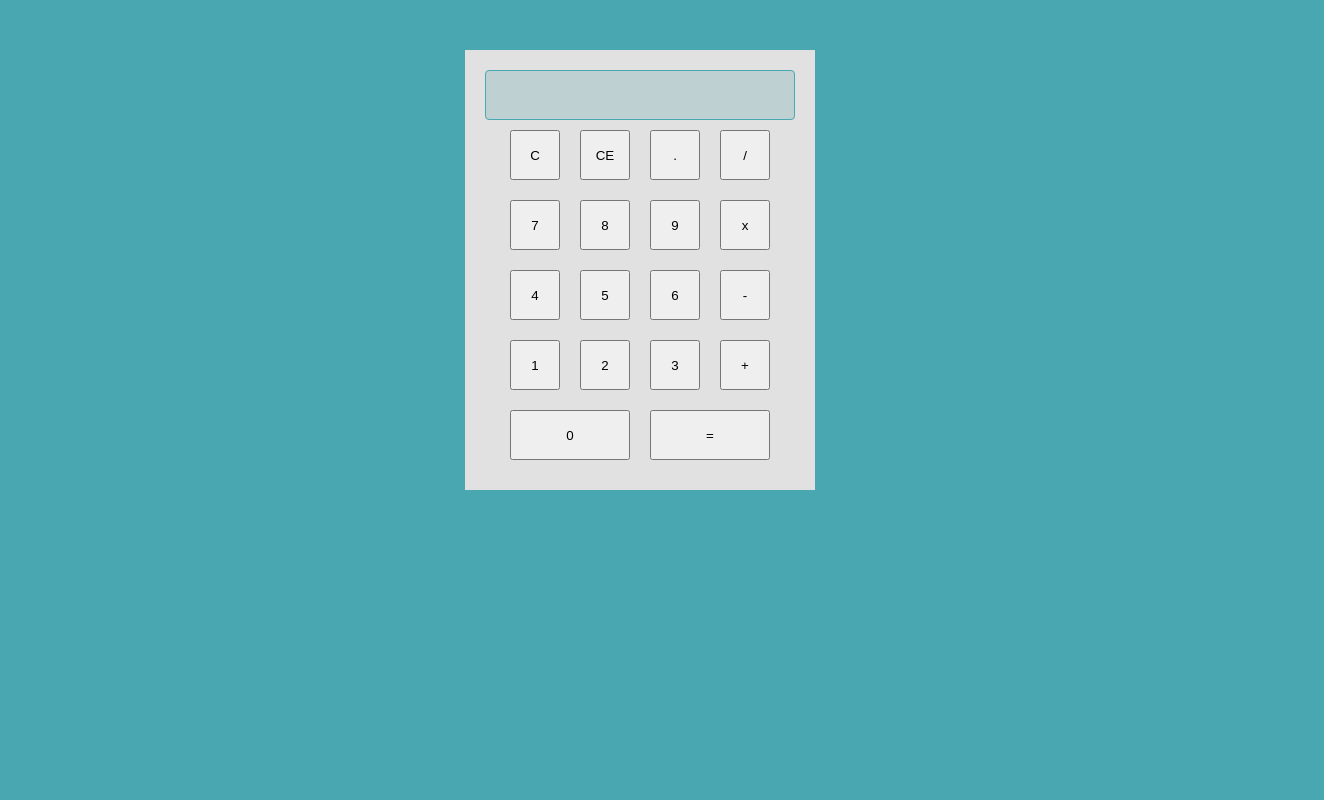
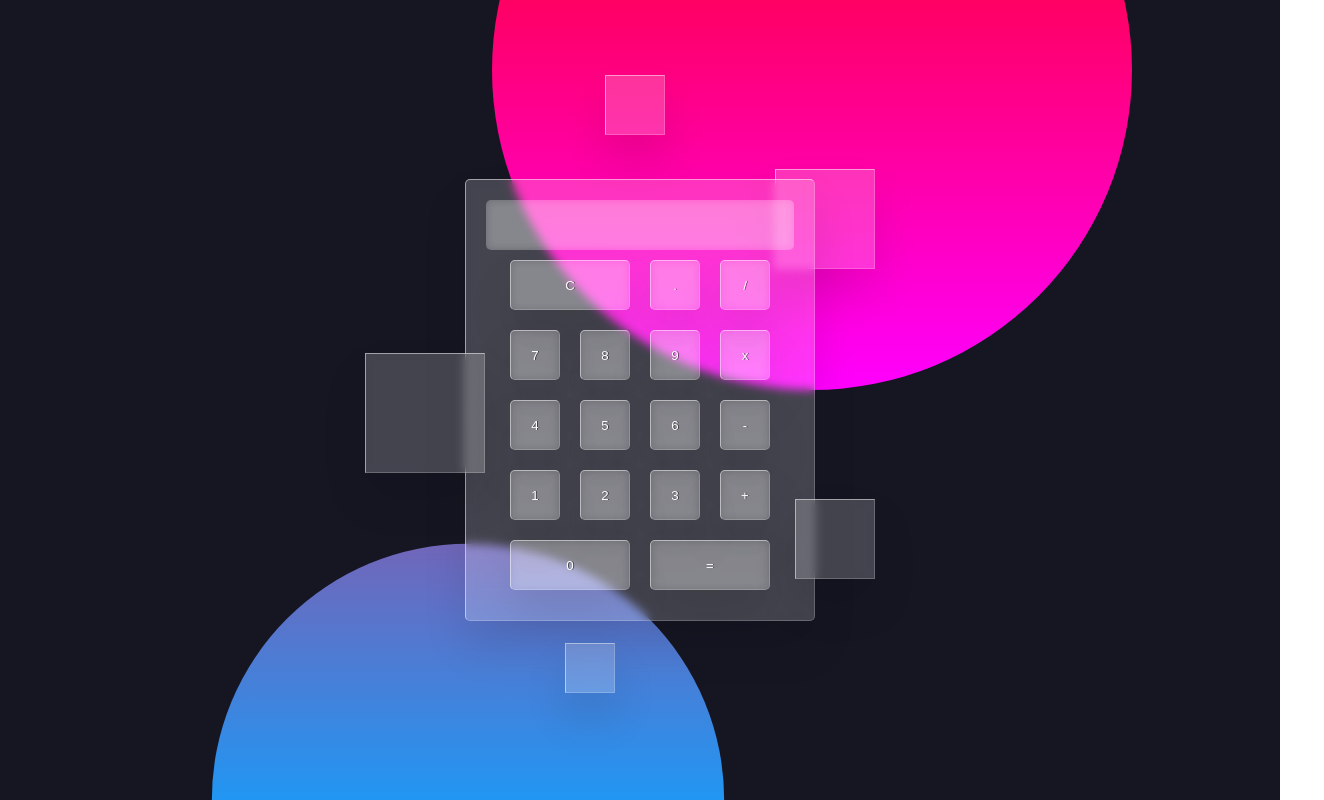
Before and after one commit to estefaneluz/calculadoraJS, a plain HTML site: page index.html in a window 1280 px wide. Shown: the whole page, 1324 px wide, since content can reach past the window. Drawn offline with Linux system fonts and the light colour scheme.

Commit message:
aplicando glassmorphism

```diff
--- /dev/null
+++ b/css/style copy.css
@@ -0,0 +1,119 @@
+/* ESTILOS GERAIS */
+* {
+  box-sizing: border-box;
+  margin: 0;
+  padding: 0;
+  outline: 0;
+}
+
+body {
+  /* background-color: #48a7b1; */
+  overflow: hidden;
+  color: white;
+}
+
+/* BACKGROUND */
+
+section {
+  display: flex;
+  flex-direction: column;
+  min-height: 100vh;
+  align-items: center;
+  justify-content: center;
+  background: linear-gradient(to bottom, #f1f4f9, #dff1ff);
+}
+
+section .color {
+  position: absolute;
+  filter: blur(150px);
+}
+
+section .color:nth-child(1) {
+  top: -350px;
+  width: 600px;
+  height: 600px;
+  background: #ff359b;
+}
+
+section .color:nth-child(2) {
+  bottom: -150px;
+  left: 100px;
+  width: 500px;
+  height: 700px;
+  background: #48a7b1;
+}
+
+section .color:nth-child(3) {
+  bottom: 50px;
+  right: 100px;
+  width: 300px;
+  height: 300px;
+  background: #7104ff;
+}
+
+/* CALCULADORA */
+
+.calculadora,
+.container-output {
+  display: flex;
+  flex-direction: column;
+  border-radius: 5px;
+  background-color: rgba(255, 255, 255, 0.2);
+  backdrop-filter: blur(5px);
+}
+
+.calculadora {
+  position: relative;
+  width: 350px;
+  /* background-color: #e1e1e1; */
+  align-items: center;
+  padding: 20px;
+  box-shadow: 0 25px 45px rgba(0, 0, 0, 0.1);
+  border: 1px solid rgba(255, 255, 255, 0.5);
+  border-right: 1px solid rgba(255, 255, 255, 0.2);
+  border-bottom: 1px solid rgba(255, 255, 255, 0.2);
+}
+
+.container-output {
+  width: 100%;
+  height: 50px;
+  justify-content: center;
+}
+
+.container-output p {
+  text-align: right;
+  padding: 10px;
+  overflow: hidden;
+}
+
+.botoes {
+  display: flex;
+  width: 100%;
+  flex-direction: row;
+  flex-wrap: wrap;
+  justify-content: center;
+}
+
+button {
+  width: 50px;
+  height: 50px;
+  margin: 10px;
+  border-radius: 5px;
+  background-color: rgba(255, 255, 255, 0.1);
+  backdrop-filter: blur(5px);
+  border: none;
+  color: white;
+  border: 1px solid rgba(255, 255, 255, 0.5);
+  border-right: 1px solid rgba(255, 255, 255, 0.2);
+  border-bottom: 1px solid rgba(255, 255, 255, 0.2);
+  text-shadow: 1px 0px rgba(0, 0, 0, 0.5);
+}
+
+button:hover {
+  background-color: rgba(164, 42, 189, 0.575);
+  cursor: pointer;
+}
+
+button.maior {
+  width: 120px;
+}
--- a/css/style.css
+++ b/css/style.css
@@ -1,3 +1,4 @@
+/* ESTILOS GERAIS */
 * {
   box-sizing: border-box;
   margin: 0;
@@ -6,37 +7,145 @@
 }
 
 body {
+  overflow: hidden;
+  color: white;
+}
+
+/* BACKGROUND */
+
+section {
   display: flex;
   flex-direction: column;
+  min-height: 100vh;
   align-items: center;
-  background-color: #48a7b1;
-  min-height: 100vh;
+  justify-content: center;
+  background: #161623;
+}
+
+section::after {
+  content: "";
+  position: absolute;
+  top: -250px;
+  left: 300px;
+  width: 80%;
+  height: 80%;
+  background: linear-gradient(#f00, #f0f);
+  clip-path: circle();
+  z-index: 2;
+}
+
+section::before {
+  content: "";
+  position: absolute;
+  bottom: 0px;
+  right: 300px;
+  width: 80%;
+  height: 80%;
+  background: linear-gradient(#e91e63, #2196f3);
+  clip-path: circle(30% at bottom);
+}
+
+/* CAIXAS QUE VOAM */
+
+.box {
+  position: relative;
+}
+
+.box .square {
+  position: absolute;
+  animation: animate 10s linear infinite;
+  animation-delay: calc(-1s * var(--i));
+}
+
+.box .square,
+.calculadora,
+button {
+  box-shadow: 0 25px 45px rgba(0, 0, 0, 0.1);
+  border: 1px solid rgba(255, 255, 255, 0.5);
+  border-right: 1px solid rgba(255, 255, 255, 0.2);
+  border-bottom: 1px solid rgba(255, 255, 255, 0.2);
+  background-color: rgba(255, 255, 255, 0.2);
+  backdrop-filter: blur(5px);
+}
+
+@keyframes animate {
+  0%,
+  100% {
+    transform: translateY(-40px);
+  }
+  50% {
+    transform: translateY(40px);
+  }
+}
+
+.box .square:nth-child(1) {
+  top: -50px;
+  right: -60px;
+  width: 100px;
+  height: 100px;
+  z-index: 11;
+}
+
+.box .square:nth-child(2) {
+  top: 150px;
+  left: -100px;
+  width: 120px;
+  height: 120px;
+  z-index: 13;
+}
+
+.box .square:nth-child(3) {
+  bottom: 50px;
+  right: -60px;
+  width: 80px;
+  height: 80px;
+  z-index: 13;
+}
+
+.box .square:nth-child(4) {
+  bottom: -80px;
+  left: 100px;
+  width: 50px;
+  height: 50px;
+}
+
+.box .square:nth-child(5) {
+  top: -80px;
+  left: 140px;
+  width: 60px;
+  height: 60px;
+  z-index: 11;
+}
+
+/* CALCULADORA */
+
+.calculadora,
+.container-output {
+  display: flex;
+  flex-direction: column;
+  border-radius: 5px;
 }
 
 .calculadora {
-  display: flex;
-  flex-direction: column;
+  position: relative;
   width: 350px;
-  background-color: #e1e1e1;
   align-items: center;
-  margin-top: 50px;
   padding: 20px;
+  z-index: 12;
 }
 
 .container-output {
   width: 100%;
   height: 50px;
-  background-color: #bed0d1;
-  border: 1px solid #48a7b1;
-  border-radius: 4px;
-  display: flex;
-  flex-direction: column;
   justify-content: center;
+  background-color: rgba(255, 255, 255, 0.2);
+  backdrop-filter: blur(5px);
 }
 
 .container-output p {
   text-align: right;
-  padding: 5px;
+  padding: 10px;
+  overflow: hidden;
 }
 
 .botoes {
@@ -51,6 +160,14 @@ button {
   width: 50px;
   height: 50px;
   margin: 10px;
+  border-radius: 5px;
+  color: white;
+  text-shadow: 1px 0px rgba(0, 0, 0, 0.5);
+}
+
+button:hover {
+  background: #2196f3;
+  cursor: pointer;
 }
 
 button.maior {
--- a/index.html
+++ b/index.html
@@ -9,13 +9,24 @@
 </head>
 
 <body>
+  <section>
+    <div class="color"></div>
+    <div class="color"></div>
+    <div class="color"></div>
+
+    <div class="box">
+      <div class="square" style="--i:0;"></div>
+      <div class="square" style="--i:1;"></div>
+      <div class="square" style="--i:2;"></div>
+      <div class="square" style="--i:3;"></div>
+      <div class="square" style="--i:4;"></div>
+
       <div class="calculadora">
         <div class="container-output">
           <p id="output"></p>
         </div>
         <div class="botoes" id="botoes">
-      <button id="clean-all">C</button>
-      <button id="clean">CE</button>
+          <button id="clean-all" class="maior">C</button>
           <button id=".">.</button>
           <button value="1">/</button>
           <button>7</button>
@@ -34,6 +45,8 @@
           <button class="maior" id="=">=</button>
         </div>
       </div>
+  </section>
+  </div>
 
   <script src="js/script.js"></script>
 </body>
--- a/js/script.js
+++ b/js/script.js
@@ -2,7 +2,7 @@ let op2, op1, aux = 0;
 
 document.getElementById("botoes").addEventListener('click',function(event){
 
-   if (event.target.innerText>=0 && event.target.innerText<=9 || event.target.id===".") {
+  if (event.target.innerText>=0 && event.target.innerText<=9 || event.target.id===".") {
     document.getElementById("output").innerHTML += event.target.innerText;
     op2 += event.target.innerText;
   }
@@ -33,6 +33,5 @@ document.getElementById("botoes").addEventListener('click',function(event){
         break;
     }
     document.getElementById("output").innerHTML = resultado;
-
   }
 })
```
Lines whose indentation alone changed are shown as unchanged.
